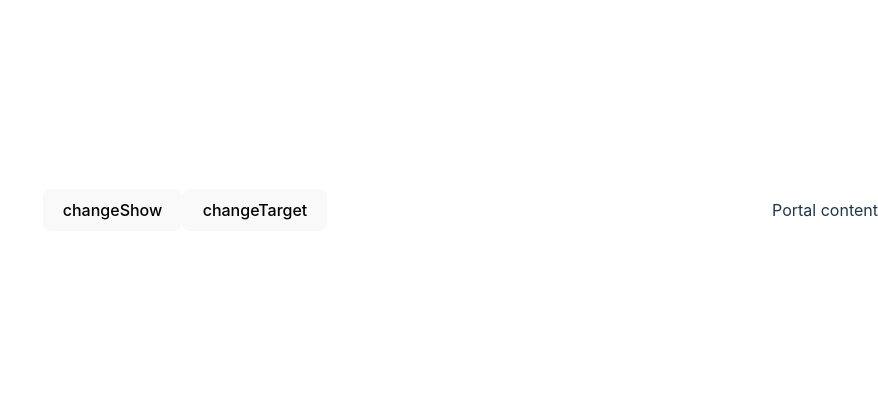
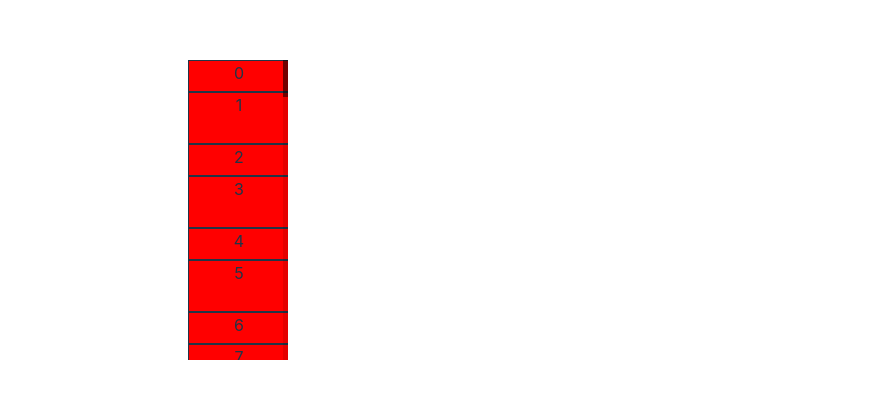
Before and after one commit to VENI-VIDIVICI/react-base, a React (Vite) app: page / in a window 1280 px wide. Shown: the part 190-588 px from the top of the page, without its empty margins (402-1280 px from the left). Built offline with nearby package versions, Linux system fonts and the light colour scheme.

Commit message:
virtual-list 增加限制

```diff
--- a/src/App.tsx
+++ b/src/App.tsx
@@ -6,11 +6,12 @@ import "./App.css";
 // import SelectBoxDemo from "./components/select-box/demo";
 // import TypewriterDemo from "./components/typewriter/typewriterdemo";
 // import PaginationDemo from "./components/pagination/demo";
-import PortalDemo from "./components/portal/demo";
+// import PortalDemo from "./components/portal/demo";
+import VirtualListDemo from "./components/virtual-list/demo";
 function App() {
   return (
     <>
-      <PortalDemo />
+      <VirtualListDemo />
     </>
   );
 }
--- /dev/null
+++ b/src/components/virtual-list/demo.tsx
@@ -0,0 +1,13 @@
+import VirtualList from "."
+
+function Demo() {
+    const data = new Array(120).fill(0).map((_,i) => i)
+    return (
+        <VirtualList height={300} itemHeight={20} data={data}>
+            {({item}) => {
+                return <div style={{width:"100px",  border: "1px solid", height: item % 2 == 0 ? "30px":"50px"}}>{item}</div>
+            }}
+        </VirtualList>
+    )
+}
+export default Demo
--- /dev/null
+++ b/src/components/virtual-list/index.tsx
@@ -0,0 +1,139 @@
+import React, { FC, useEffect, useMemo, useState } from "react";
+import { Item } from "./item";
+type Item = {
+  item: number;
+};
+type VirtualListProps = {
+  height: number;
+  children: (item: Item) => React.ReactNode;
+  data: Array<number>;
+  itemHeight: number;
+};
+const VirtualList: FC<VirtualListProps> = (props) => {
+  const { data, itemHeight, height } = props;
+  const innerRef = React.useRef<HTMLDivElement>(null);
+  const componentRef = React.useRef<HTMLDivElement>(null);
+  const [heights] = useState(new Map<string, number>());
+  const [offsetTop, setOffsetTop] = useState(0);
+  // 总高度 顶部占位高度 开始索引 结束索引
+  const { totalHeight, startIndex, endIndex, topHeight } = useMemo(() => {
+    let startIndex = -1;
+    let endIndex = 0;
+    let totalHeight = 0;
+    let topHeight = 0;
+    const l = data.length;
+    for (let i = 0; i <= l; i++) {
+      const calcHeight = heights.get(`${i}`) || itemHeight;
+      const total = totalHeight + calcHeight;
+      if (total >= offsetTop && startIndex === -1) {
+        startIndex = i;
+        topHeight = totalHeight;
+      }
+      if (total >= offsetTop + height && endIndex === 0) {
+        endIndex = Math.min(i + 5, l);
+      }
+      totalHeight = total;
+    }
+    return {
+      totalHeight,
+      startIndex,
+      endIndex: endIndex,
+      topHeight,
+    };
+  }, [offsetTop, data, itemHeight, heights, height]);
+  useEffect(() => {
+    if (!innerRef.current) return;
+    function handleWheel(e: WheelEvent) {
+      // 不能超过最大高度， 不能小于0
+      let total = offsetTop + e.deltaY;
+      if (total < 0) {
+        total = 0;
+      } else if (total > totalHeight - height) {
+        total = totalHeight - height;
+      }
+      setOffsetTop(total);
+    }
+    innerRef.current.addEventListener("wheel", handleWheel, { passive: false });
+    return () => {
+      if(innerRef.current)
+      innerRef.current.removeEventListener("wheel", handleWheel);
+    };
+  });
+  useEffect(() => {
+    if (!componentRef.current) return;
+    componentRef.current.scrollTop = topHeight;
+  }, [topHeight]);
+  const filterData = useMemo(() => {
+    return data.slice(startIndex, endIndex);
+  }, [startIndex, endIndex, data]);
+  const style: React.CSSProperties = {
+    height,
+    overflow: "hidden",
+    position: "relative",
+    width: "100px",
+  };
+  const innerStyle: React.CSSProperties = {
+    transform: `translateY(${topHeight}px)`,
+    willChange: "transform",
+    position: "absolute",
+    top: 0,
+    left: 0,
+    right: 0,
+    display: "flex",
+    flexDirection: "column",
+  };
+  const regiserHeight = (index: number, height: number) => {
+    heights.set(`${index}`, height);
+  }
+  return (
+    <div
+      style={{
+        position: "relative",
+      }}
+    >
+      <div style={style} ref={componentRef}>
+        <div
+          ref={innerRef}
+          style={{
+            height: totalHeight,
+            backgroundColor: "red",
+            position: "relative",
+          }}
+        >
+          <div style={innerStyle}>
+            {filterData.map((item) => {
+              return (
+                <Item key={item} index={item} regiserHeight={regiserHeight}>
+                  {props.children({ item })}
+                </Item>
+              );
+            })}
+          </div>
+        </div>
+      </div>
+      <div
+        style={{
+          height: height,
+          width: "5px",
+          overflow: "hidden",
+          position: "absolute",
+          top: 0,
+          right: 0,
+          backgroundColor: "rgba(0,0,0,0.1)",
+        }}
+      >
+        <div
+          style={{
+            height: (height * height) / totalHeight,
+            width: "5px",
+            backgroundColor: "rgba(0,0,0,0.5)",
+            position: "absolute",
+            top: (offsetTop * height) / totalHeight,
+          }}
+        ></div>
+      </div>
+    </div>
+  );
+};
+
+export default VirtualList;
--- /dev/null
+++ b/src/components/virtual-list/item.tsx
@@ -0,0 +1,23 @@
+import { useEffect, useRef } from "react";
+
+interface ItemProps {
+  index: number;
+  style?: React.CSSProperties;
+  children: React.ReactNode;
+  regiserHeight: (index: number, height: number) => void;
+}
+
+export const Item: React.FC<ItemProps> = ({ index, style, children, regiserHeight }) => {
+  const itemRef = useRef<HTMLDivElement>(null);
+  // 抛出当前 ref
+  useEffect(() => {
+    if(!itemRef.current) return
+    const {height} = itemRef.current.getBoundingClientRect()
+    regiserHeight(index, height)
+  }, [index, regiserHeight]);
+  return (
+    <div ref={itemRef} style={style}>
+      {children}
+    </div>
+  );
+};
```
